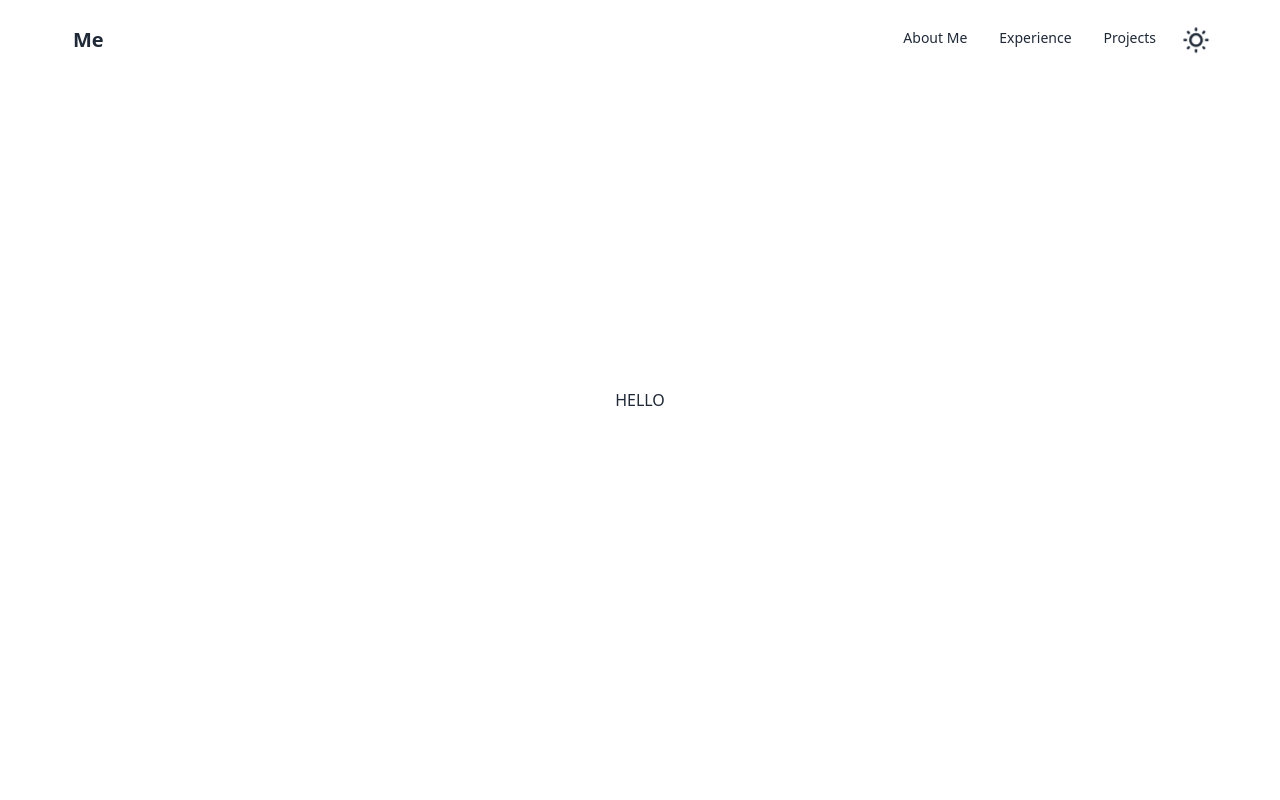
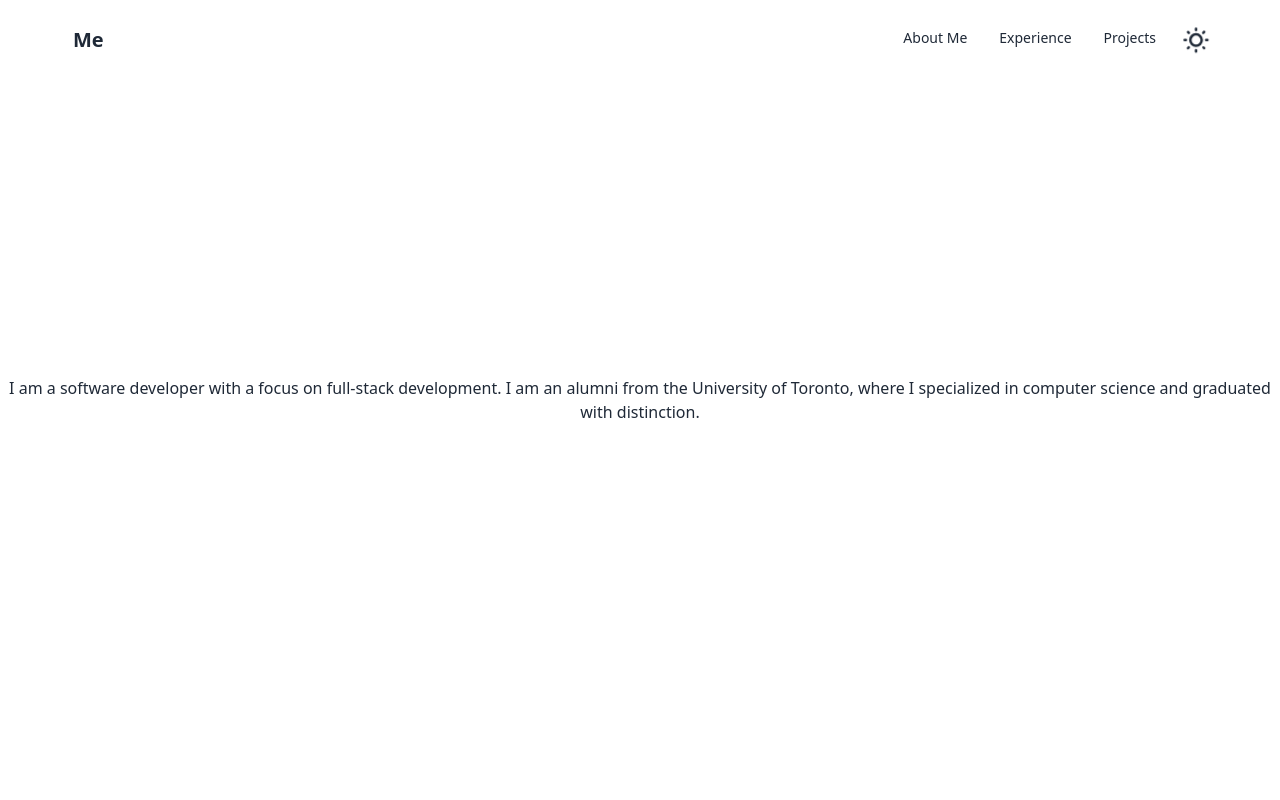
Before and after one commit to jrdn-l/website, a Vue app: page / in a window 1280 px wide. Shown: the top 800 px of the page. Built offline with nearby package versions, Linux system fonts and the light colour scheme.

Commit message:
File name changes

```diff
--- a/src/App.vue
+++ b/src/App.vue
@@ -1,9 +1,9 @@
 <script setup lang="ts">
 import NavHeader from '@/components/NavHeader.vue'
 // import VerticalSteps from '@/components/VerticalSteps.vue'
-import About from '@/components/views/About.vue'
-import Experience from '@/components/views/Experience.vue'
-import Projects from '@/components/views/Projects.vue'
+import About from '@/components/views/AboutView.vue'
+import Experience from '@/components/views/ExperienceView.vue'
+import Projects from '@/components/views/ProjectsView.vue'
 import { ref, provide } from 'vue'
 
 const isDark = ref(false)
--- a/src/components/views/About.vue
+++ /dev/null
@@ -1,4 +0,0 @@
-<script setup lang="ts"></script>
-<template>
-  <div id="about" class="h-screen w-full content-center text-center">HELLO</div>
-</template>
--- /dev/null
+++ b/src/components/views/AboutView.vue
@@ -0,0 +1,10 @@
+<script setup lang="ts"></script>
+<template>
+  <div id="about" class="h-screen w-full content-center text-center">
+    <p>
+      I am a software developer with a focus on full-stack development. I am an
+      alumni from the University of Toronto, where I specialized in computer
+      science and graduated with distinction.
+    </p>
+  </div>
+</template>
```
Also changed, not shown: src/components/views/ExperienceView.vue (renamed from src/components/views/Experience.vue), src/components/views/ProjectsView.vue (renamed from src/components/views/Projects.vue).
